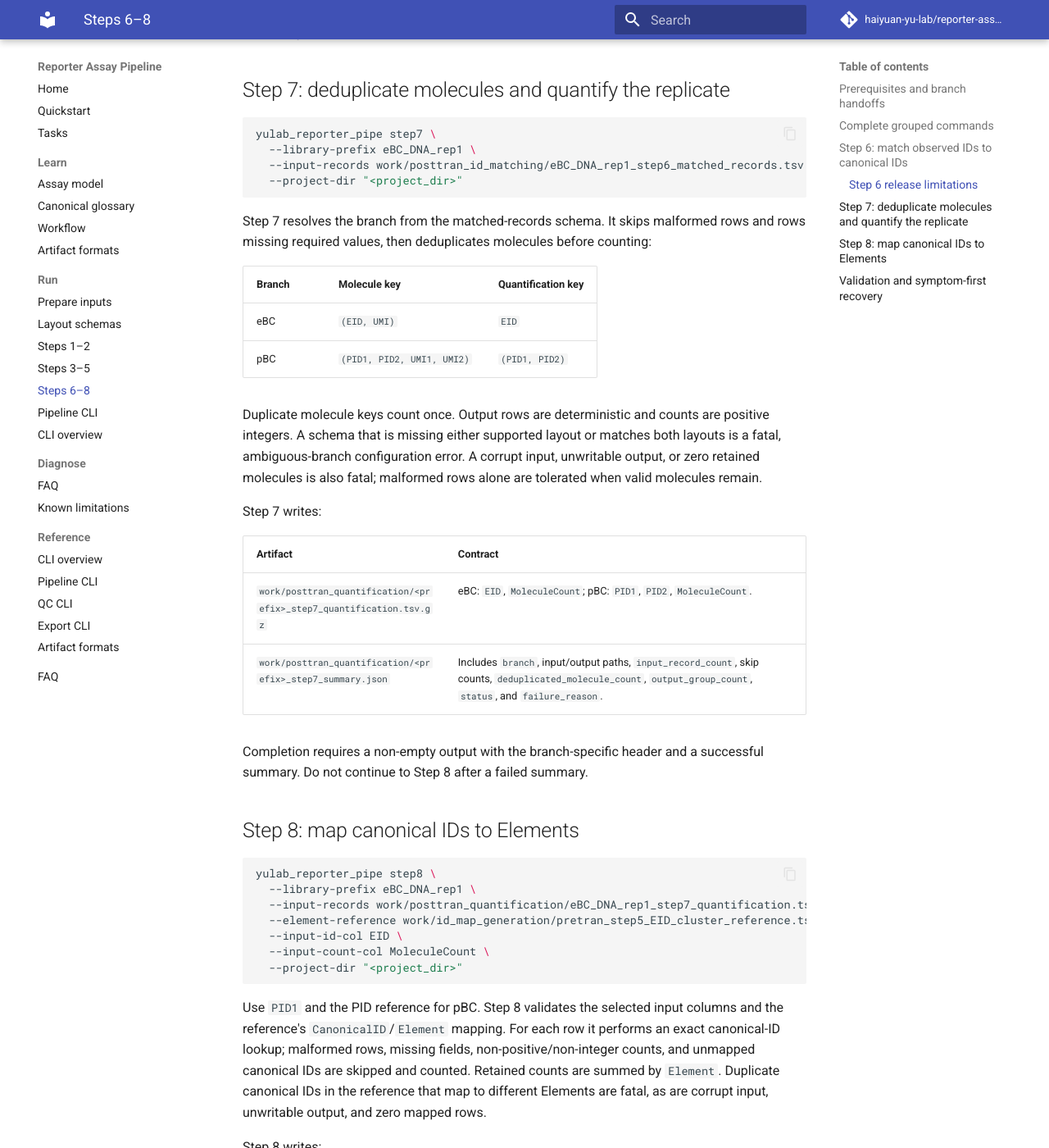
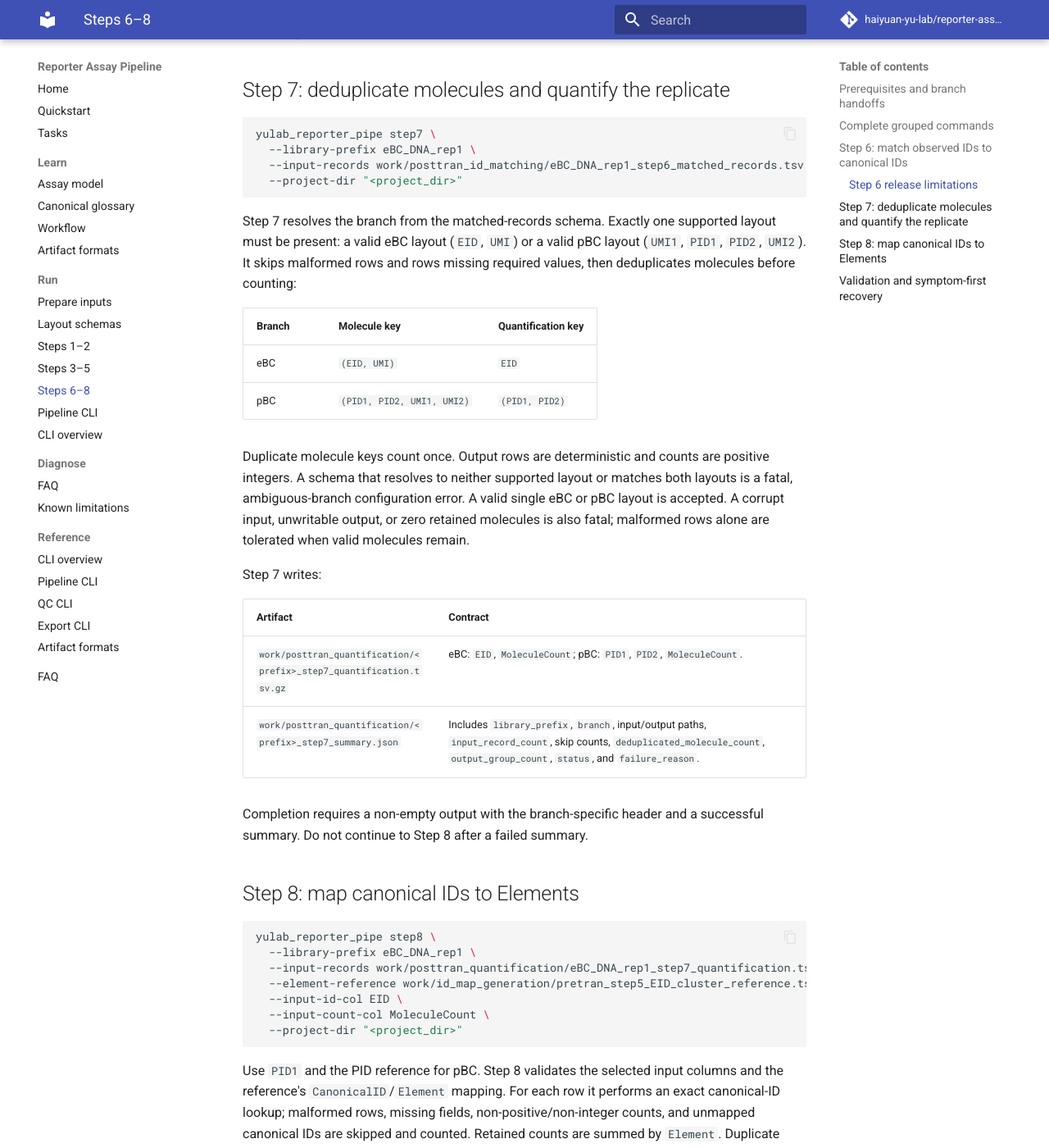
Before and after one commit to haiyuan-yu-lab/reporter-assay-pipeline-doc, an MkDocs documentation site: the page built from docs/steps-6-8.md, in a window 1280 px wide and 1400 px high, scrolled down 2765 px. Shown: the whole window at 82% size. Built offline with MkDocs 1.6.1 and Material for MkDocs 9.7.7, drawn with Linux system fonts in a browser that asks for light colours; comment, search, counter and statistics services are not loaded; some of the changed text lies outside the part shown.

Commit message:
docs: correct PostTran contract wording

````diff
--- a/docs/steps-6-8.md
+++ b/docs/steps-6-8.md
@@ -130,9 +130,10 @@ yulab_reporter_pipe step7 \
   --project-dir "<project_dir>"
 ```
 
-Step 7 resolves the branch from the matched-records schema. It skips malformed
-rows and rows missing required values, then deduplicates molecules before
-counting:
+Step 7 resolves the branch from the matched-records schema. Exactly one
+supported layout must be present: a valid eBC layout (`EID`, `UMI`) or a valid
+pBC layout (`UMI1`, `PID1`, `PID2`, `UMI2`). It skips malformed rows and rows
+missing required values, then deduplicates molecules before counting:
 
 | Branch | Molecule key | Quantification key |
 | --- | --- | --- |
@@ -140,17 +141,18 @@ counting:
 | pBC | `(PID1, PID2, UMI1, UMI2)` | `(PID1, PID2)` |
 
 Duplicate molecule keys count once. Output rows are deterministic and counts
-are positive integers. A schema that is missing either supported layout or
-matches both layouts is a fatal, ambiguous-branch configuration error. A
-corrupt input, unwritable output, or zero retained molecules is also fatal;
-malformed rows alone are tolerated when valid molecules remain.
+are positive integers. A schema that resolves to neither supported layout or
+matches both layouts is a fatal, ambiguous-branch configuration error. A valid
+single eBC or pBC layout is accepted. A corrupt input, unwritable output, or
+zero retained molecules is also fatal; malformed rows alone are tolerated when
+valid molecules remain.
 
 Step 7 writes:
 
 | Artifact | Contract |
 | --- | --- |
 | `work/posttran_quantification/<prefix>_step7_quantification.tsv.gz` | eBC: `EID`, `MoleculeCount`; pBC: `PID1`, `PID2`, `MoleculeCount`. |
-| `work/posttran_quantification/<prefix>_step7_summary.json` | Includes `branch`, input/output paths, `input_record_count`, skip counts, `deduplicated_molecule_count`, `output_group_count`, `status`, and `failure_reason`. |
+| `work/posttran_quantification/<prefix>_step7_summary.json` | Includes `library_prefix`, `branch`, input/output paths, `input_record_count`, skip counts, `deduplicated_molecule_count`, `output_group_count`, `status`, and `failure_reason`. |
 
 Completion requires a non-empty output with the branch-specific header and a
 successful summary. Do not continue to Step 8 after a failed summary.
@@ -180,7 +182,7 @@ Step 8 writes:
 | Artifact | Contract |
 | --- | --- |
 | `work/posttran_element_mapping/<prefix>_step8_element_counts.tsv.gz` | Exactly `Element`, `MoleculeCount`, one deterministic row per Element. |
-| `work/posttran_element_mapping/<prefix>_step8_summary.json` | Includes input/reference paths, selectors, input and skip counts, `skipped_unmapped_id_count`, `mapped_record_count`, `output_element_count`, `status`, and `failure_reason`. |
+| `work/posttran_element_mapping/<prefix>_step8_summary.json` | Includes `library_prefix`, input/reference paths, selectors, input and skip counts, `skipped_unmapped_id_count`, `mapped_record_count`, `output_element_count`, `status`, and `failure_reason`. |
 
 Completion requires a non-empty element-count table, positive integer counts,
 and `status` `success`. These tables are the Step 9 DNA/RNA inputs.
@@ -211,7 +213,7 @@ jq '{status, failure_reason, input_record_count, mapped_record_count,
 | Step 6 summary is `failed` or matched output is empty | Fatal handoff failure | Fix the reported schema, reference, parsing, or output problem; rerun Step 6 before Step 7. |
 | Step 7 reports ambiguous schema | Unsupported eBC/pBC-compatible input | Remove the extra branch columns or produce a valid branch-specific Step 6 output; rerun Step 6/7. |
 | Step 7 has high deduplication or no groups | Valid duplicate collapse or fatal zero-output | Inspect molecule-key inputs and summary; continue only with `success` and groups > 0, otherwise repair and rerun Step 7. |
-| Step 8 has unmapped IDs | Tolerated mapping loss or wrong domain | Use the matching EID/EID or PID1/PID reference, inspect canonical IDs, and rerun Step 8 after correction. |
+| Step 8 has unmapped IDs | Tolerated mapping loss or wrong domain | Use `EID` with the EID cluster reference for eBC, or `PID1` with the PID cluster reference for pBC; inspect canonical IDs and rerun Step 8 after correction. |
 | Step 8 summary is `failed` or output is empty | Fatal mapping/output failure | Fix selectors, reference uniqueness, counts, or I/O; rerun Step 8 before Step 9. |
 | Grouped run stops after Step 6 or 7 | Resumable orchestration failure | Preserve intermediates with `--no-delete-intermediate`, read the failed summary, and rerun the first failed individual step using the commands above. |
 
````
